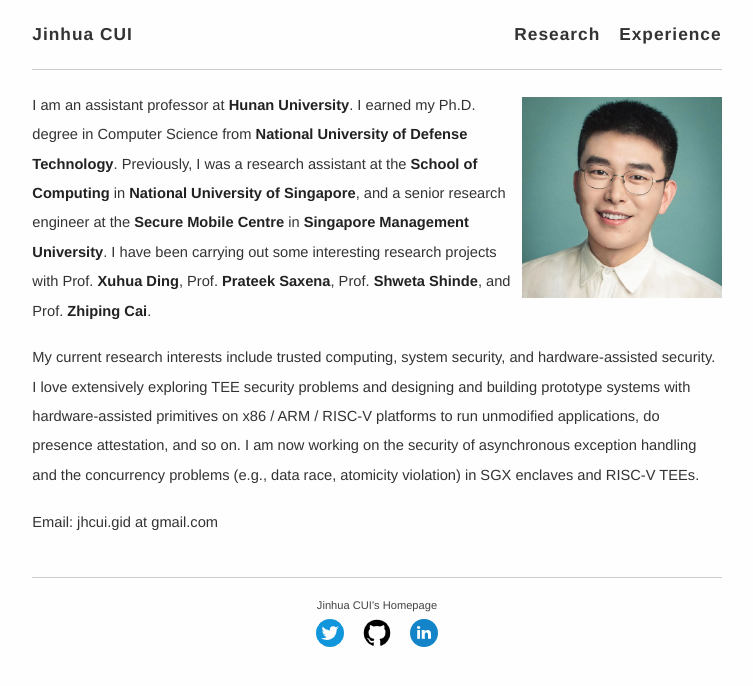
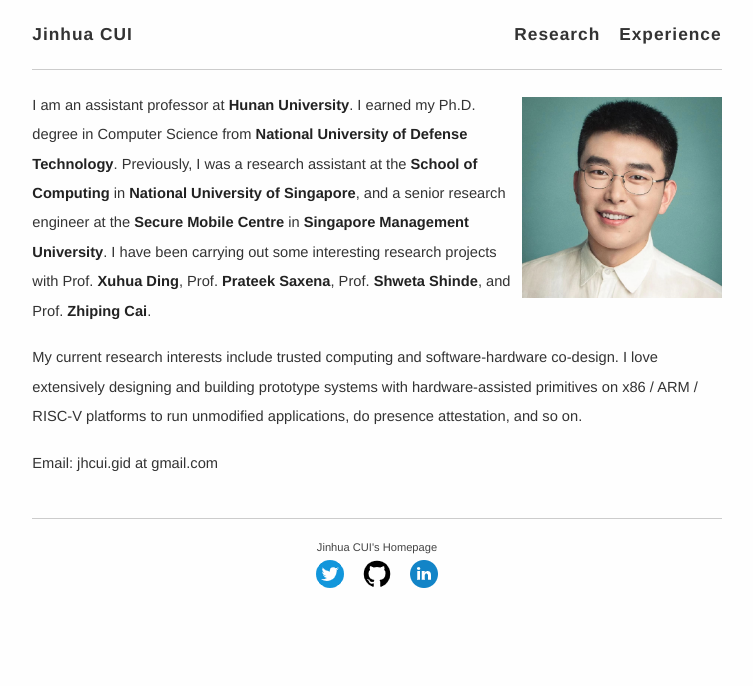
Before and after one commit to cimcs/cimcs.github.io, a Jekyll site: the page built from index.md, in a window 1280 px wide. Shown: the top 686 px of the page, without its empty margins (263-1016 px from the left). Built offline with Jekyll 4.4.1, drawn with Linux system fonts in a browser that asks for light colours; comment, search, counter and statistics services are not loaded.

Commit message:
Update index.md

```diff
--- a/index.md
+++ b/index.md
@@ -11,7 +11,8 @@ I am an assistant professor at **[Hunan University]**. I earned my Ph.D. degree
 
 <!--I obtained my Master degree at the **[Xidian University]**.-->
 
-My current research interests include trusted computing, system security, and hardware-assisted security. I love extensively exploring TEE security problems and designing and building prototype systems with hardware-assisted primitives on x86 / ARM / RISC-V platforms to run unmodified applications, do presence attestation, and so on. I am now working on the security of asynchronous exception handling and the concurrency problems (e.g., data race, atomicity violation) in SGX enclaves and RISC-V TEEs.
+<!-- My current research interests include trusted computing, system security, and hardware-assisted security. I love extensively exploring TEE security problems and designing and building prototype systems with hardware-assisted primitives on x86 / ARM / RISC-V platforms to run unmodified applications, do presence attestation, and so on. I am now working on the security of asynchronous exception handling and the concurrency problems (e.g., data race, atomicity violation) in SGX enclaves and RISC-V TEEs.-->
+My current research interests include trusted computing and software-hardware co-design. I love extensively designing and building prototype systems with hardware-assisted primitives on x86 / ARM / RISC-V platforms to run unmodified applications, do presence attestation, and so on.
 
 Email: jhcui.gid at gmail.com <!-- <br />
 Email: [gchauras@csail.mit.edu] (others) -->
```
